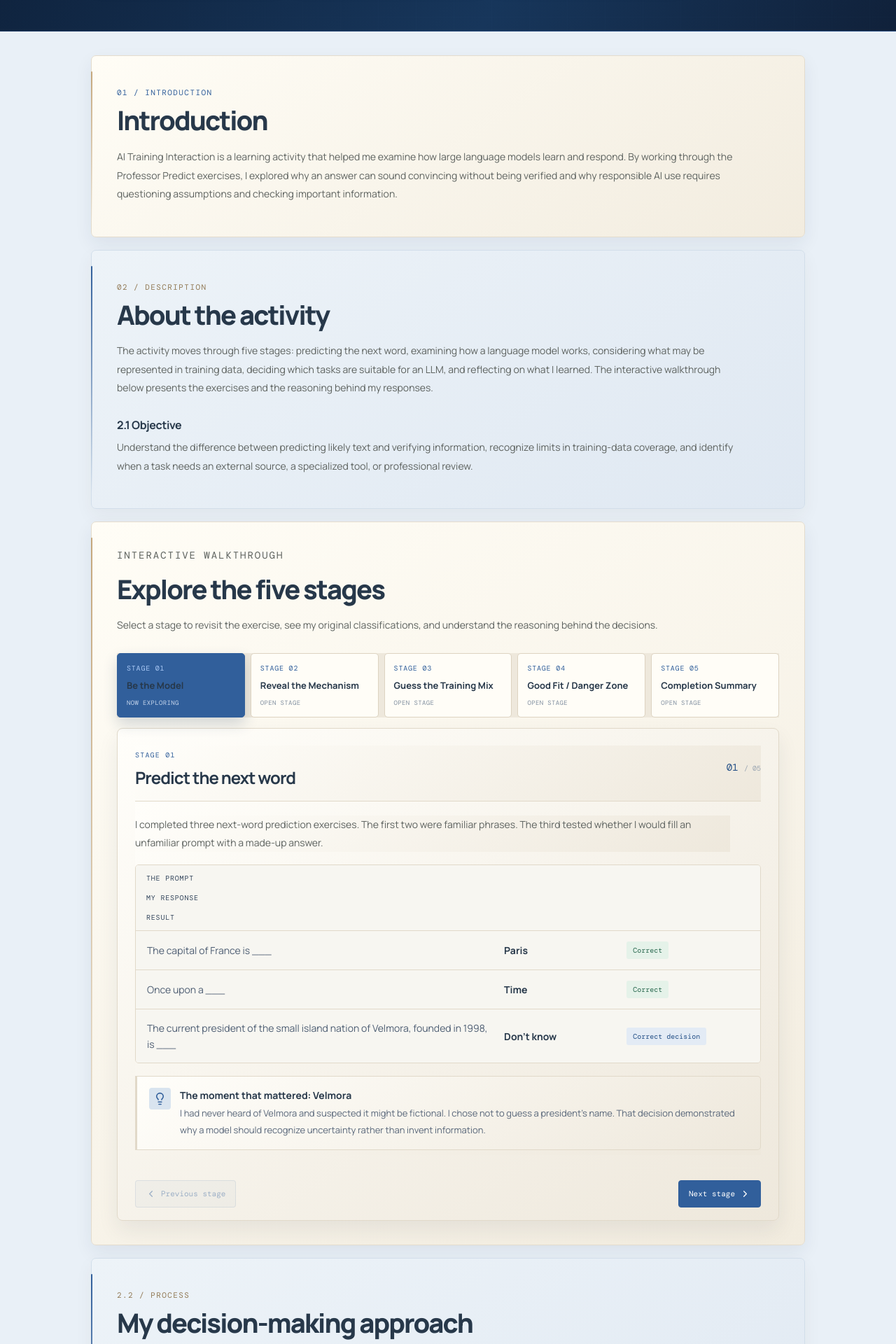
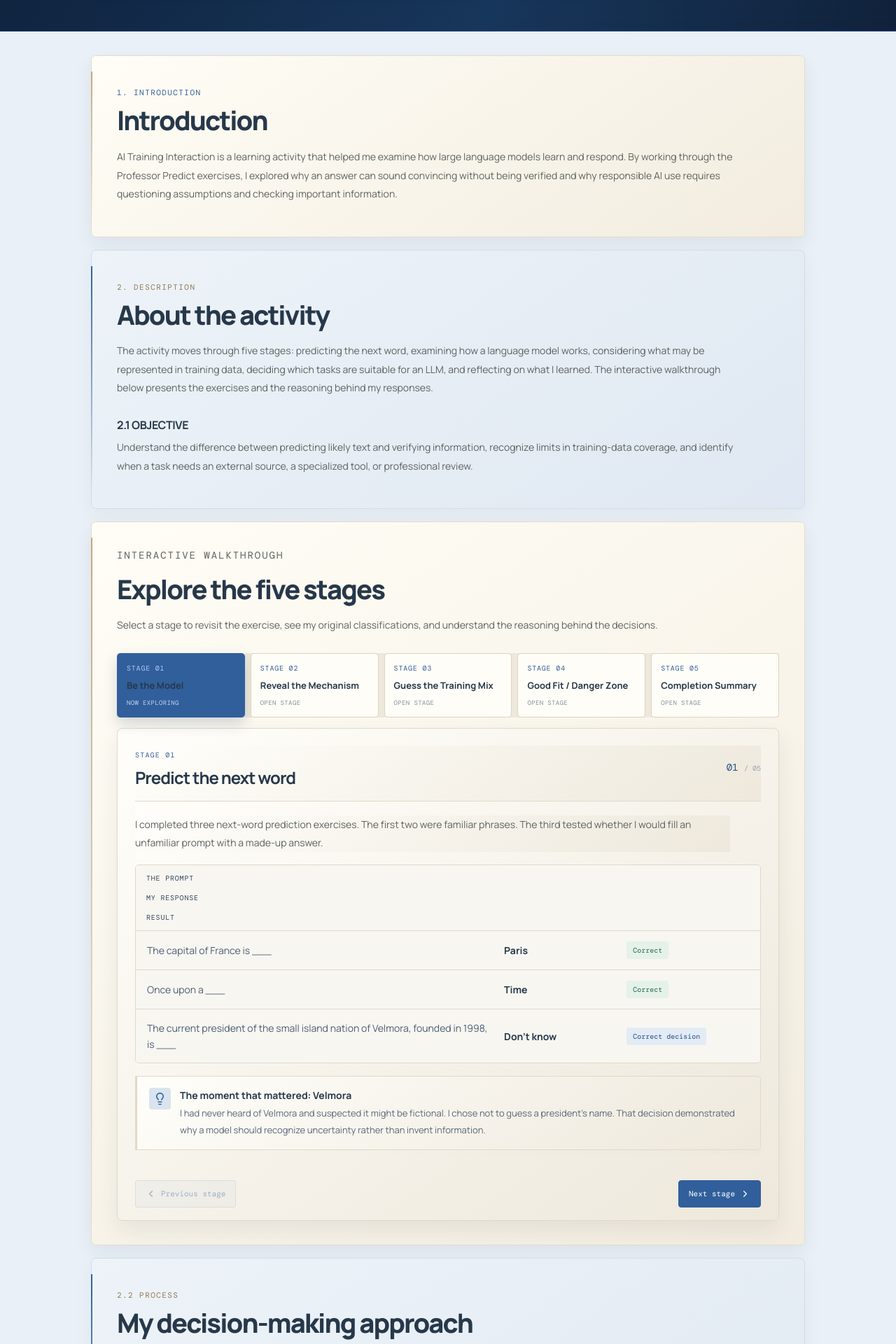
Before and after one commit to AnushaKallempudi12/portfolio, a Next.js app: page /portfolio/artifacts/ai-training-interaction in a window 1280 px wide. Shown: the part 720-2640 px from the top of the page at 70% size. Built offline with nearby package versions, Linux system fonts and the light colour scheme.

Commit message:
Standardize visible checklist numbering

```diff
--- a/src/app/artifacts/ai-training-interaction/page.jsx
+++ b/src/app/artifacts/ai-training-interaction/page.jsx
@@ -133,13 +133,13 @@ export default function AITrainingInteractionPage(){
   </div></section>
   <div className="detail-wrap detail-content ati-content">
    <section className="detail-section ati-reveal">
-    <p className="detail-index">01 / INTRODUCTION</p><h2>Introduction</h2>
+    <p className="detail-index">1. INTRODUCTION</p><h2>Introduction</h2>
     <p>AI Training Interaction is a learning activity that helped me examine how large language models learn and respond. By working through the Professor Predict exercises, I explored why an answer can sound convincing without being verified and why responsible AI use requires questioning assumptions and checking important information.</p>
    </section>
 <section className="detail-section ati-reveal">
-    <p className="detail-index">02 / DESCRIPTION</p><h2>About the activity</h2>
+    <p className="detail-index">2. DESCRIPTION</p><h2>About the activity</h2>
     <p>The activity moves through five stages: predicting the next word, examining how a language model works, considering what may be represented in training data, deciding which tasks are suitable for an LLM, and reflecting on what I learned. The interactive walkthrough below presents the exercises and the reasoning behind my responses.</p>
-    <h3 className="detail-subhead">2.1 Objective</h3>
+    <h3 className="detail-subhead">2.1 OBJECTIVE</h3>
     <p>Understand the difference between predicting likely text and verifying information, recognize limits in training-data coverage, and identify when a task needs an external source, a specialized tool, or professional review.</p>
    </section>
 <section className="detail-section ati-reveal" id="stages">
@@ -164,7 +164,7 @@ export default function AITrainingInteractionPage(){
     </div>
    </section>
 <section className="detail-section ati-reveal">
-    <p className="detail-index">2.2 / PROCESS</p><h2>My decision-making approach</h2>
+    <p className="detail-index">2.2 PROCESS</p><h2>My decision-making approach</h2>
     <div className="ati-process-list">
      <article><span>01</span><div><h3>Question the premise</h3><p>When I encountered Velmora, I did not assume the country or its president was real. I chose not to guess.</p></div></article>
      <article><span>02</span><div><h3>Think about data coverage</h3><p>I classified information types by likely representation and considered why private, rare-language, and real-time information may be limited.</p></div></article>
@@ -173,7 +173,7 @@ export default function AITrainingInteractionPage(){
     </div>
    </section>
 <section className="detail-section ati-reveal">
-    <p className="detail-index">2.3 / TOOLS AND TECHNOLOGIES USED</p><h2>Tools and Technologies Used</h2>
+    <p className="detail-index">2.3 TOOLS AND TECH USED</p><h2>Tools and Technologies Used</h2>
     <div className="ati-source-note"><span>TOOL USED</span><strong>ChatGPT</strong><small>Used to interact with the AI chatbot, explore training concepts, receive feedback, organize observations, and improve clarity and grammar. I reviewed the final work and retained responsibility for my responses and reflections.</small></div>
    </section>
 <section className="detail-section ati-reveal">
@@ -185,10 +185,10 @@ export default function AITrainingInteractionPage(){
     </div>
    </section>
 <section className="detail-section ati-reveal">
-    <p className="detail-index">3 / VALUE PROPOSITION</p><h2>Why this learning artifact matters</h2>
-    <h3 className="ati-subsection-title">3.1 Unique Value</h3>
+    <p className="detail-index">3. VALUE PROPOSITION</p><h2>Why this learning artifact matters</h2>
+    <h3 className="ati-subsection-title">3.1 UNIQUE VALUE</h3>
     <div className="ati-unique-card"><p>The value of this activity is the shift from simply accepting an answer to evaluating how it was produced and what support it needs. The exercise connects basic language-model concepts to practical decisions about information quality, privacy, and responsible use.</p></div>
-    <h3 className="ati-subsection-title">3.2 Relevance</h3>
+    <h3 className="ati-subsection-title">3.2 RELEVANCE</h3>
     <div className="ati-audience-grid">
      <article><strong>For AI learners</strong><span>Build a practical mental model of next-token prediction and training-data limits.</span></article>
      <article><strong>For everyday users</strong><span>Recognize when a fluent response should be checked before acting on it.</span></article>
@@ -196,11 +196,11 @@ export default function AITrainingInteractionPage(){
     </div>
    </section>
 <section className="detail-section ati-reveal">
-    <p className="detail-index">4 / REFERENCES</p><h2>References</h2>
+    <p className="detail-index">4. REFERENCES</p><h2>References</h2>
     <p>No external references were used or cited in this activity. The artifact documents my responses and reflections from the interactive learning exercise.</p>
    </section>
 <section className="detail-section ati-reveal">
-    <p className="detail-index">5 / PROJECT DOCUMENTATION</p><h2>AI Training Interaction activity record</h2>
+    <p className="detail-index">5. PROJECT DOCUMENTATION</p><h2>AI Training Interaction activity record</h2>
     <p>This original activity document records my work through the Professor Predict stages, including my responses, classifications, reasoning, completion summary, personal reflection, and AI disclosure.</p>
     <div className="detail-document-frame detail-html-document-frame"><iframe src="https://view.officeapps.live.com/op/embed.aspx?src=https%3A%2F%2Fanushakallempudi12.github.io%2Fportfolio%2Fdocuments%2FAI%2520Training%2520Interaction.docx" title="Embedded AI Training Interaction original Word activity record" loading="lazy" allowFullScreen/></div>
     <p className="detail-document-fallback">If the preview does not load, <a href="/portfolio/documents/AI%20Training%20Interaction.docx" target="_blank" rel="noreferrer">open the original activity document</a>.</p>
```
